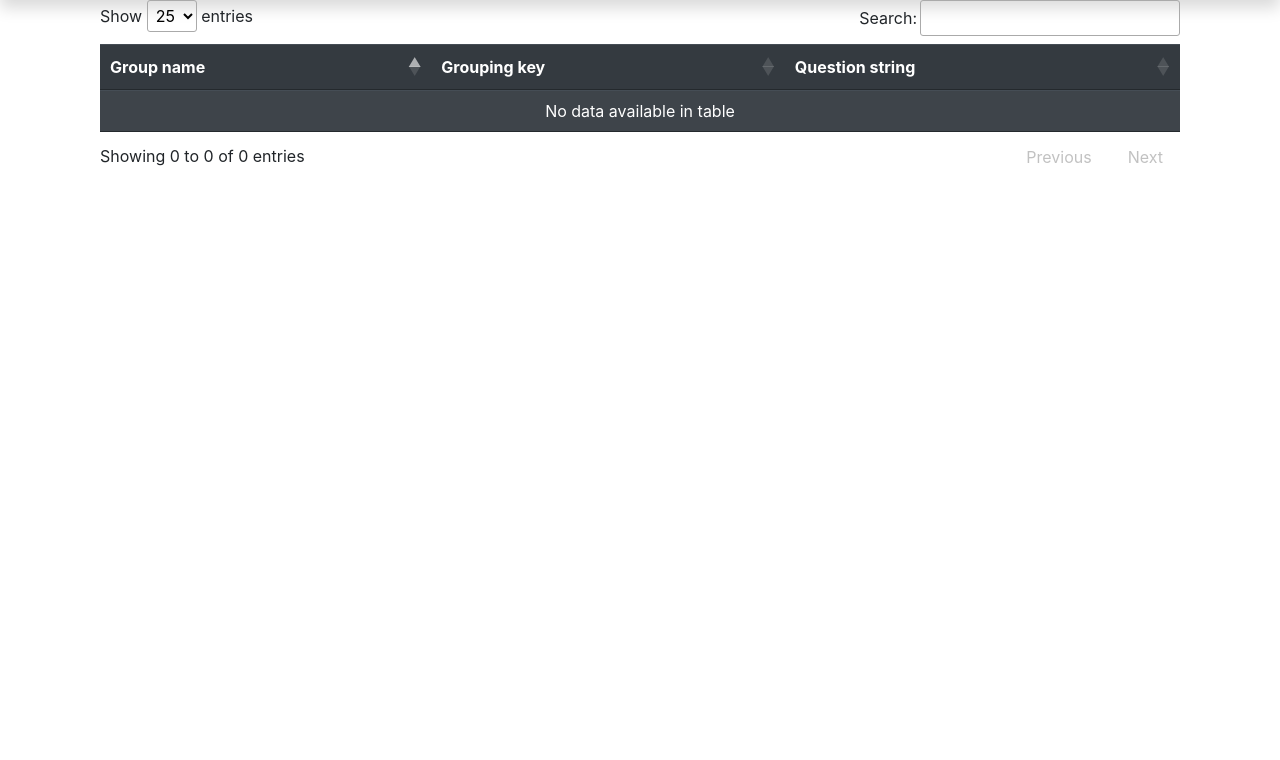
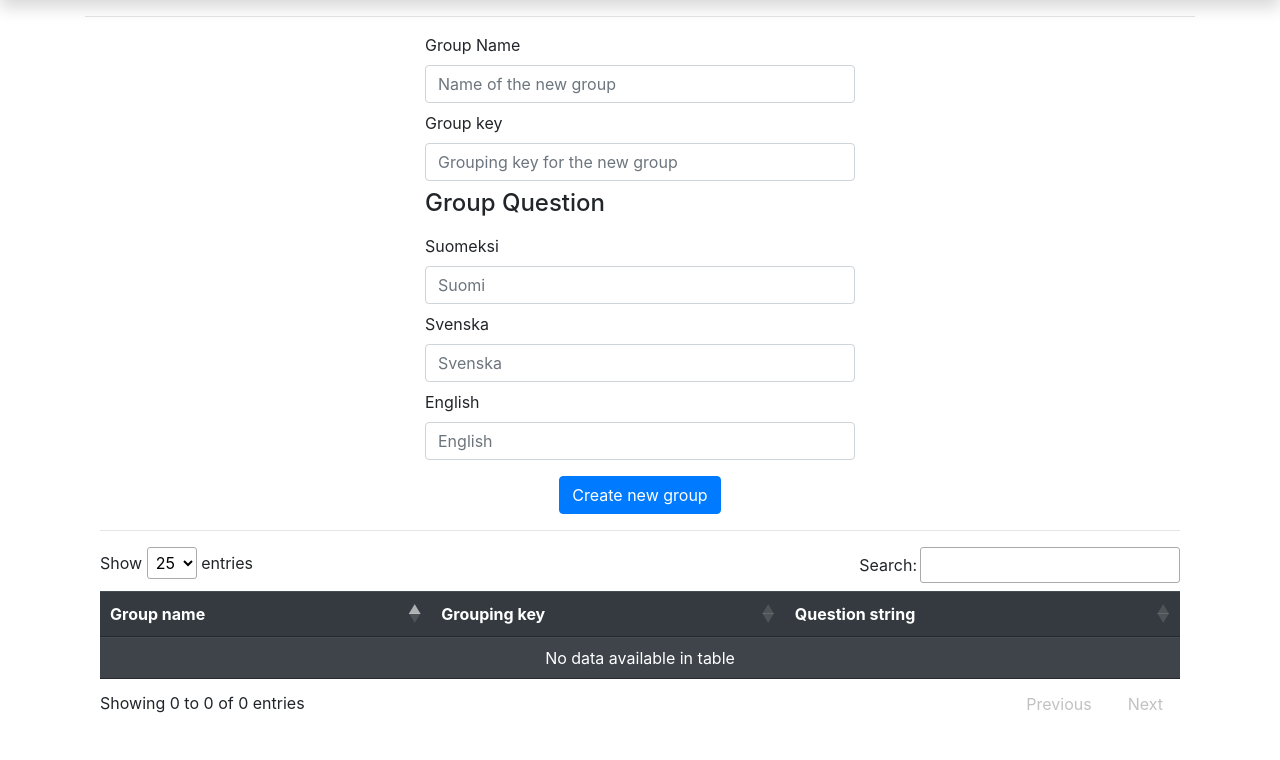
Before and after one commit to Ohtu-FaceTed/FaceTed-Backend, a Flask app: template src/templates/groupView.html in a window 1280 px wide. Shown: the part 40-800 px from the top of the page. Run offline with Flask 2, Linux system fonts and the light colour scheme; the template is opened without the code that fills it, so the values that code supplies are empty; parts of the project's set-up code (start-up, migrations or seed data) failed here and were passed over; some libraries are stand-ins or nearby versions.

Commit message:
Update groupView.html
MODIFIED
> groupView.html
- added form for adding new groups.

```diff
--- a/src/templates/groupView.html
+++ b/src/templates/groupView.html
@@ -6,8 +6,47 @@
 
 {% block body %}
 <div class="container text-center">
+    <hr/>
+    <div class="container">
+    <form method="POST" action="#"
+        style="width: auto; max-width: 400px; margin: auto;">
+        <div class="form-group">
+            <div class="row" style="margin-bottom:0.5rem">
+                <label for="Group Name">Group Name</label>
+                <input name="Group Name" class="form-control" id="Group_name" placeholder="Name of the new group"
+                    required/>
+            </div>
+            <div class="row" style="margin-bottom:0.5rem">
+                <label for="Group key">Group key</label>
+                <input name="Group key" class="form-control" id="Group_key" placeholder="Grouping key for the new group"
+                    required/>
+            </div>
+            <div class="row" style="margin-bottom:0.5rem">
+                <h4>Group Question</h4>
+            </div>
+            <div class="row" style="margin-bottom:0.5rem">
+                <h1></h1>
+                <label for="Suomeksi">Suomeksi</label>
+                <input name="Suomeksi" class="form-control" id="fin" placeholder="Suomi"
+                        required/>
+            </div>
+            <div class="row" style="margin-bottom:0.5rem">
+                <label for="Svenska">Svenska</label>
+                <input name="Svenska" class="form-control" id="sv" placeholder="Svenska"
+                    required />
+            </div>
+            <div class="row" style="margin-bottom:0.5rem">
+                <label for="English">English</label>
+                <input name="English" class="form-control" id="en" placeholder="English"
+                    required />
+            </div>
+        </div>
+        <div class="row justify-content-center">
+            <input type="submit" class="btn btn-primary" value="Create new group" />
+        </div>
+    </form>
+    <hr/>
 
-    <div class="container">
         <table id="table_id" style="margin-top:2rem;" class="table tablez table-striped table-dark table-sm">
             <thead>
                 <tr>
```
